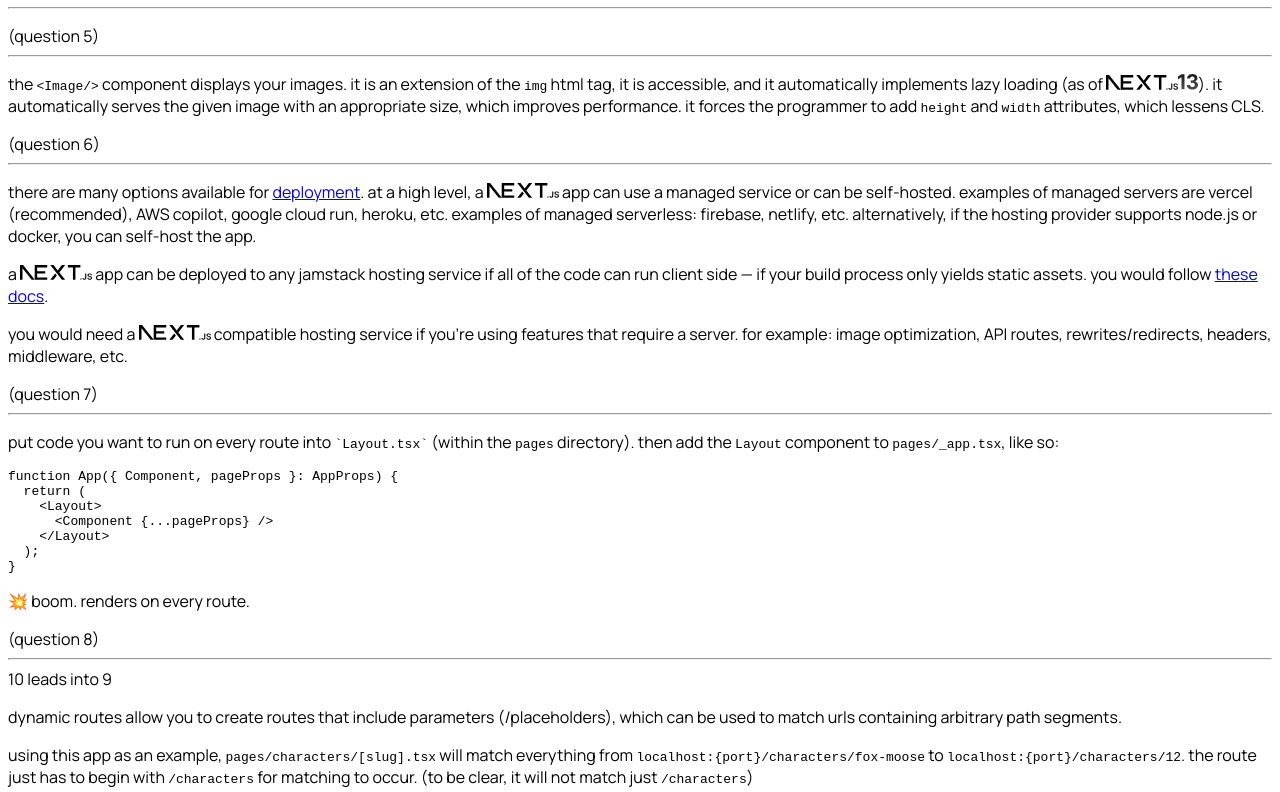
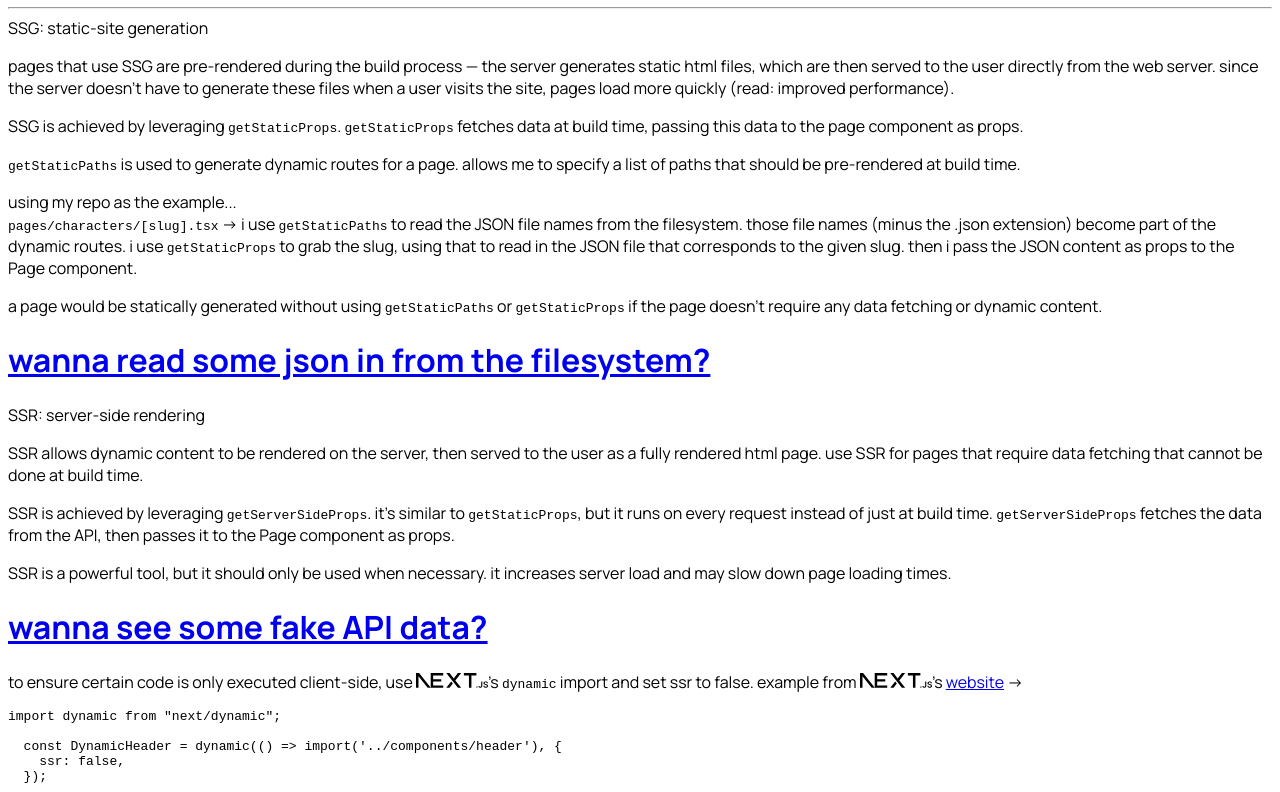
Before and after one commit to alex-anson/glowing-lamp, a Next.js app: page /answers in a window 1280 px wide. Shown: the part 688-1480 px from the top of the page. Built offline with nearby package versions, Linux system fonts and the light colour scheme.

Commit message:
answer #5

```diff
--- a/src/pages/answers.tsx
+++ b/src/pages/answers.tsx
@@ -1,6 +1,7 @@
 // Libs
 import Image from "next/image";
 import { Manrope } from "next/font/google";
+import Link from "next/link";
 
 const manrope = Manrope({ subsets: ["latin"] });
 
@@ -108,7 +109,87 @@
       </div>
       <Answers text="(complete question 4)" />
       <hr className="border-gray-500 h-1 w-full" />
-      <p>{/* TODO: #5 goes here. */}</p>
+      <div className="flex flex-col gap-6">
+        <Answers text="SSG: static-site generation" />
+        <p>
+          pages that use SSG are pre-rendered during the build process &mdash;
+          the server generates static html files, which are then served to the
+          user directly from the web server. since the server doesn&#39;t have
+          to generate these files when a user visits the site, pages load more
+          quickly (read: improved performance).
+        </p>
+        <p>
+          SSG is achieved by leveraging <Code text="getStaticProps" />.{" "}
+          <Code text="getStaticProps" /> fetches data at build time, passing
+          this data to the page component as props.
+        </p>
+        <p>
+          <Code text="getStaticPaths" /> is used to generate dynamic routes for
+          a page. allows me to specify a list of paths that should be
+          pre-rendered at build time.
+        </p>
+        <p>
+          using my repo as the example...
+          <br />
+          <Code text="pages/characters/[slug].tsx" /> -&gt; i use{" "}
+          <Code text="getStaticPaths" /> to read the JSON file names from the
+          filesystem. those file names (minus the .json extension) become part
+          of the dynamic routes. i use <Code text="getStaticProps" /> to grab
+          the slug, using that to read in the JSON file that corresponds to the
+          given slug. then i pass the JSON content as props to the Page
+          component.
+        </p>
+        <p>
+          a page would be statically generated without using{" "}
+          <Code text="getStaticPaths" /> or <Code text="getStaticProps" /> if
+          the page doesn&#39;t require any data fetching or dynamic content.
+        </p>
+        <Link href="/characters">
+          <div className="rounded-lg border border-transparent px-6 py-4 transition-colors text-teal-500 hover:text-teal-400 hover:border-neutral-700 hover:bg-neutral-800/30 max-w-fit mx-auto">
+            <h1 className="text-2xl font-semibold">
+              wanna read some json in from the filesystem?
+            </h1>
+          </div>
+        </Link>
+
+        <Answers text="SSR: server-side rendering" />
+        <p>
+          SSR allows dynamic content to be rendered on the server, then served
+          to the user as a fully rendered html page. use SSR for pages that
+          require data fetching that cannot be done at build time.
+        </p>
+        <p>
+          SSR is achieved by leveraging <Code text="getServerSideProps" />.
+          it&#39;s similar to <Code text="getStaticProps" />, but it runs on{" "}
+          <span className="font-black">every request</span> instead of just at
+          build time. <Code text="getServerSideProps" /> fetches the data from
+          the API, then passes it to the Page component as props.
+        </p>
+        <p>
+          SSR is a powerful tool, but it should only be used when necessary. it
+          increases server load and may slow down page loading times.
+        </p>
+        <Link href="/ss-rendered">
+          <div className="rounded-lg border border-transparent px-6 py-4 transition-colors text-teal-500 hover:text-teal-400 hover:border-neutral-700 hover:bg-neutral-800/30 max-w-fit mx-auto">
+            <h1 className="text-2xl font-semibold">
+              wanna see some fake API data?
+            </h1>
+          </div>
+        </Link>
+        <p>
+          to ensure certain code is only executed client-side, use{" "}
+          {getNextJsLogo()}&#39;s <Code text="dynamic" /> import and set ssr to
+          false. example from {getNextJsLogo()}&#39;s{" "}
+          <Hyperlink
+            href="https://nextjs.org/docs/advanced-features/dynamic-import#with-no-ssr"
+            text="website"
+          />{" "}
+          -&gt;
+        </p>
+        <pre className="text-teal-400 leading-3 mx-auto">
+          <CodeBlock text={getDynamicCode()} classes="text-xs md:text-base" />
+        </pre>
+      </div>
       <Answers text="(question 5)" />
       <hr className="border-gray-500 h-1 w-full" />
       <p>
@@ -298,6 +379,14 @@
 `;
 }
 
+function getDynamicCode(): string {
+  return `import dynamic from "next/dynamic";
+
+  const DynamicHeader = dynamic(() => import('../components/header'), {
+    ssr: false,
+  });`;
+}
+
 // Injecting styles this way because i'm notoriously lazy.
 // (and I just learned styled components)
 function Code(p: { text: string; classes?: string }): JSX.Element {
--- a/src/pages/characters/[slug].tsx
+++ b/src/pages/characters/[slug].tsx
@@ -66,10 +66,7 @@
         <Link href="/characters" className="inline-block">
           <div className="inline-block rounded-lg border border-transparent px-6 py-4 transition-colors hover:border-neutral-700 hover:bg-neutral-800/30 font-semibold">
             <h1 className="text-2xl">
-              <span className="inline-block transition-transform group-hover:translate-x-1 motion-reduce:transform-none">
-                &lt;-
-              </span>{" "}
-              pick again
+              <span className="inline-block">&lt;-</span> pick again
             </h1>
           </div>
         </Link>
--- a/src/pages/characters/index.tsx
+++ b/src/pages/characters/index.tsx
@@ -5,6 +5,7 @@
 // Local
 import { getFileList, readJsonFile } from "@/pages/characters/helpers";
 import { Character } from "@/pages/characters/model";
+import BackToAnswersLink from "@/components/BackToAnswersLink";
 
 interface Props {
   paths: string[];
@@ -51,6 +52,7 @@
           </Link>
         ))}
       </div>
+      <BackToAnswersLink />
     </div>
   );
 }
--- a/src/pages/ss-rendered.tsx
+++ b/src/pages/ss-rendered.tsx
@@ -1,5 +1,8 @@
 // Libs
 import { GetServerSideProps, InferGetServerSidePropsType } from "next";
+
+// Local
+import BackToAnswersLink from "@/components/BackToAnswersLink";
 
 export const getServerSideProps: GetServerSideProps<Props> = async () => {
   const res = await fetch("https://dummyjson.com/products?limit=12");
@@ -42,6 +45,7 @@
           );
         })}
       </div>
+      <BackToAnswersLink />
     </div>
   );
 }
```
Also changed, not shown: src/components/BackToAnswersLink.tsx (added, +13 -0 lines).
